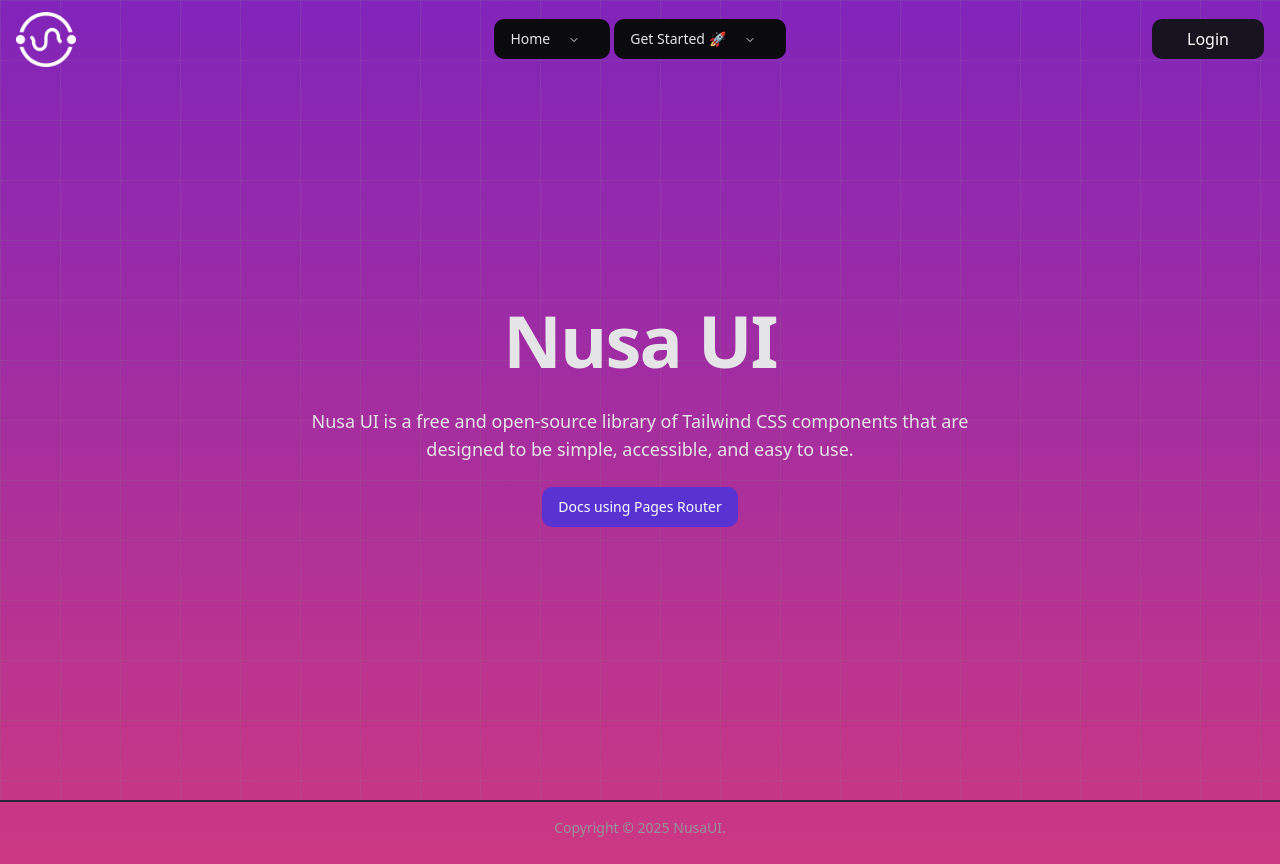
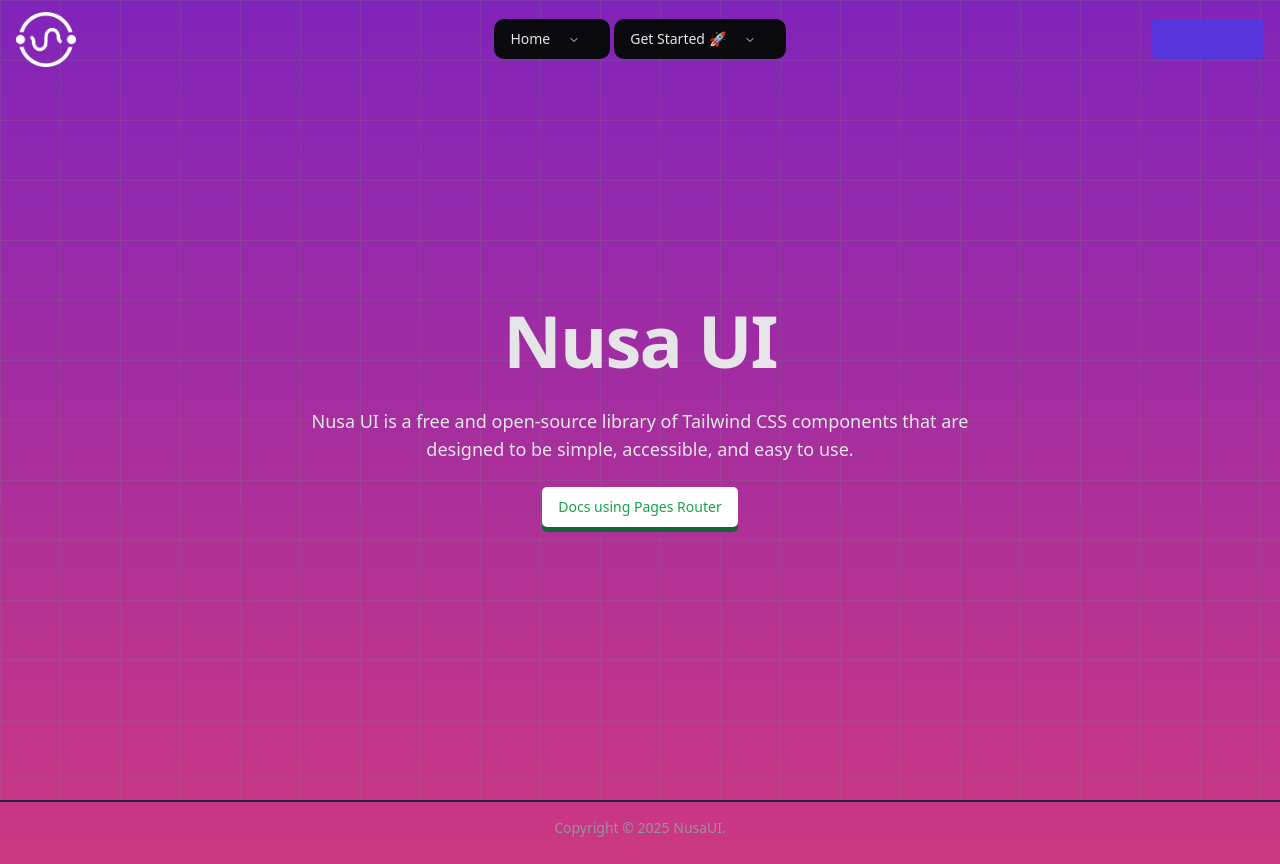
Before and after one commit to Gate-Techno/nusa-ui-v1, a Next.js app: page / in a window 1280 px wide. Built offline with nearby package versions, Linux system fonts and the light colour scheme.

Commit message:
add variant button style

```diff
--- a/src/components/container/hero.tsx
+++ b/src/components/container/hero.tsx
@@ -24,7 +24,7 @@ const Hero = () => {
               Dashboard using Pages Router
             </Link> */}
             <Link href="/docs">
-              <Button variant={"default"}>Docs using Pages Router</Button>
+              <Button variant="success" text="Docs using Pages Router"/>
             </Link>
           </div>
         </div>
--- a/src/components/ui/button.tsx
+++ b/src/components/ui/button.tsx
@@ -1,23 +1,28 @@
-import * as React from "react"
-import { Slot } from "@radix-ui/react-slot"
-import { cva, type VariantProps } from "class-variance-authority"
+import * as React from "react";
+import { Slot } from "@radix-ui/react-slot";
+import { cva, type VariantProps } from "class-variance-authority";
 
-import { cn } from "@/lib/utils"
+import { cn } from "@/lib/utils";
 
 const buttonVariants = cva(
-  "inline-flex items-center justify-center gap-2 whitespace-nowrap rounded-md text-sm font-medium ring-offset-background transition-colors focus-visible:outline-none focus-visible:ring-2 focus-visible:ring-ring focus-visible:ring-offset-2 disabled:pointer-events-none disabled:opacity-50 [&_svg]:pointer-events-none [&_svg]:size-4 [&_svg]:shrink-0",
+  "inline-flex items-center justify-center gap-2 whitespace-nowrap rounded-md text-sm font-medium ring-offset-background transition-colors focus-visible:outline-none focus-visible:ring-2 focus-visible:ring-ring focus-visible:ring-offset-2 disabled:pointer-events-none disabled:opacity-50",
   {
     variants: {
       variant: {
-        default: "bg-primary text-primary-foreground hover:bg-primary/90",
-        destructive:
-          "bg-destructive text-destructive-foreground hover:bg-destructive/90",
+        default: "bg-white text-[#301a6b] relative rounded-[5px] p-2 pl-4 pr-10 shadow-[0px_5px_0px_0px_#301a6b] hover:bg-[#cbb6e9]",
+        warning:
+          "bg-white text-yellow-400 relative rounded-[5px] p-2 pl-4 pr-10 shadow-[0px_5px_0px_0px_#7a4100] hover:bg-yellow-100",
+        danger:
+          "bg-white text-red-600 relative rounded-[5px] p-2 pl-4 pr-10 shadow-[0px_5px_0px_0px_#991b1b] hover:bg-red-100",
+        success:
+          "bg-white text-green-600 relative rounded-[5px] p-2 pl-4 pr-10 shadow-[0px_5px_0px_0px_#166534] hover:bg-green-100",
         outline:
-          "border border-input bg-background hover:bg-accent hover:text-accent-foreground",
+          "bg-[#261c5c]/20 rounded-[5px] border-2 border-white/70 text-white/70 hover:bg-white/20 hover:text-white",
         secondary:
-          "bg-secondary text-secondary-foreground hover:bg-secondary/80",
+          "bg-[#5635dc] rounded-[5px] text-white hover:bg-[#4020c2]",
         ghost: "hover:bg-accent hover:text-accent-foreground",
         link: "text-primary underline-offset-4 hover:underline",
+        neobrutalism: "btn-neobrutalism bg-white text-purple-800 relative border-2 border-black rounded-[5px] p-2 pl-4 pr-10 shadow-[4px_4px_0px_0px_rgba(0,0,0,1)]",
       },
       size: {
         default: "h-10 px-4 py-2",
@@ -31,26 +36,29 @@ const buttonVariants = cva(
       size: "default",
     },
   }
-)
+);
 
 export interface ButtonProps
   extends React.ButtonHTMLAttributes<HTMLButtonElement>,
     VariantProps<typeof buttonVariants> {
-  asChild?: boolean
+  asChild?: boolean;
+  text: string;
 }
 
 const Button = React.forwardRef<HTMLButtonElement, ButtonProps>(
-  ({ className, variant, size, asChild = false, ...props }, ref) => {
-    const Comp = asChild ? Slot : "button"
+  ({ className, variant, size, asChild = false, text, ...props }, ref) => {
+    const Comp = asChild ? Slot : "button";
     return (
       <Comp
         className={cn(buttonVariants({ variant, size, className }))}
         ref={ref}
         {...props}
-      />
-    )
+      >
+        {text}
+      </Comp>
+    );
   }
-)
-Button.displayName = "Button"
+);
+Button.displayName = "Button";
 
-export { Button, buttonVariants }
+export { Button, buttonVariants };
--- a/src/styles/globals.css
+++ b/src/styles/globals.css
@@ -75,6 +75,11 @@ html {
   scrollbar-width: none;
 }
 
+.btn-neobrutalism:hover {
+  transform: translate(4px, 4px);
+  box-shadow: none;
+}
+
 @layer base {
   * {
     @apply border-border scroll-smooth;
```
